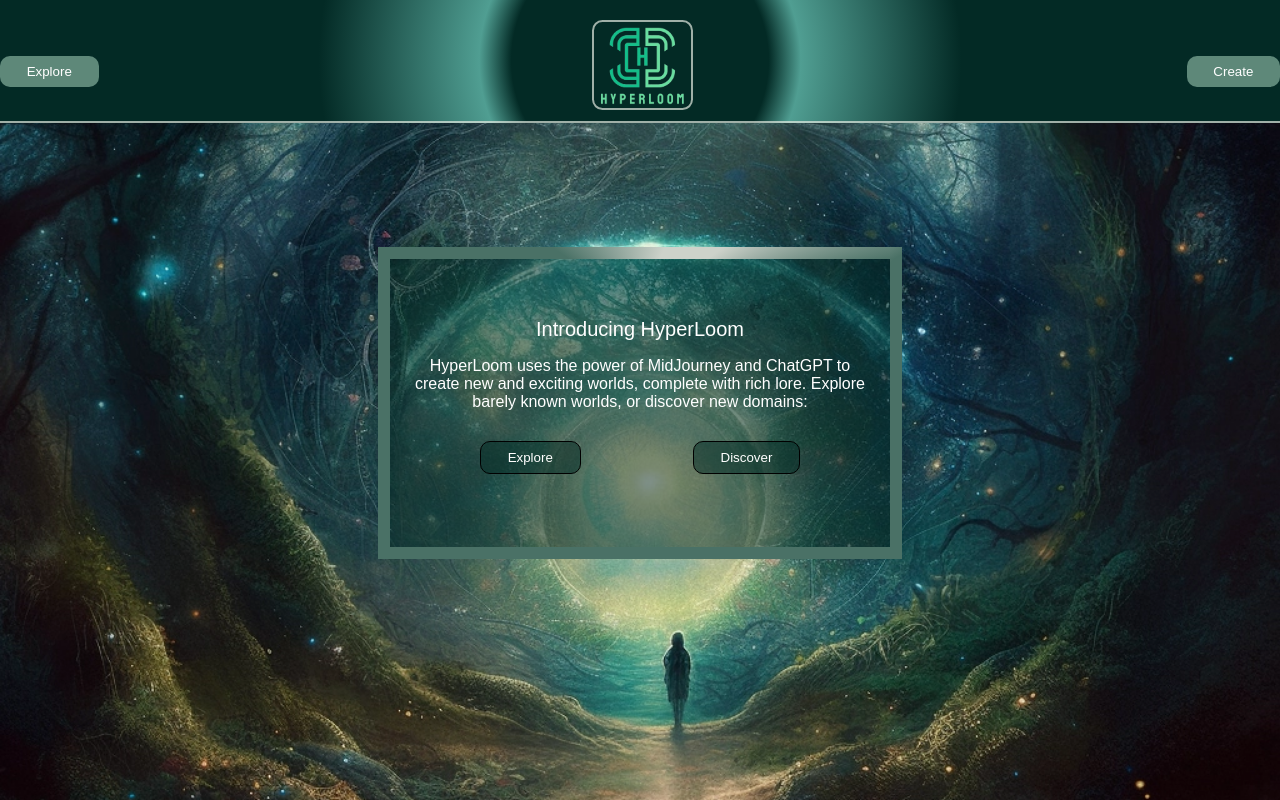
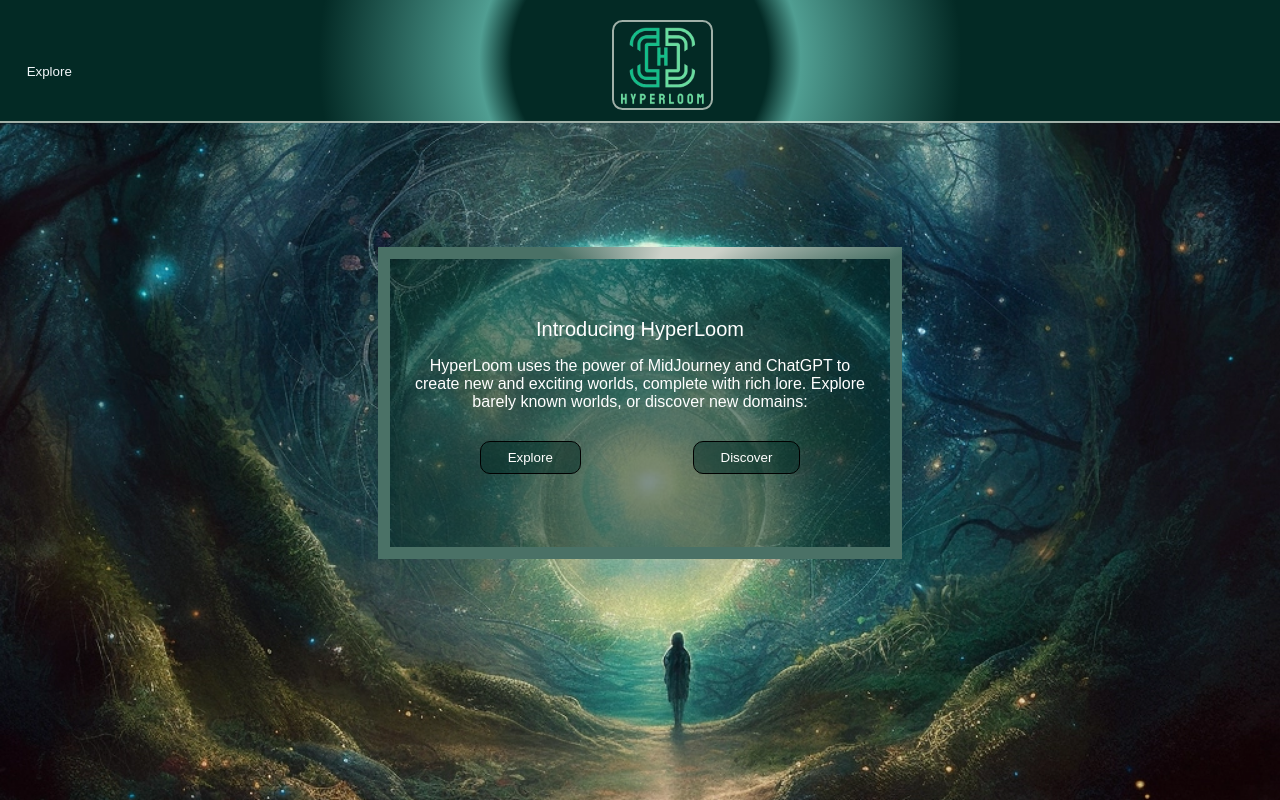
Before and after one commit to The-Never-Ending-Story/front-end, a React (Create React App) app: page / in a window 1280 px wide. Built offline with nearby package versions, Linux system fonts and the light colour scheme; no server answers.

Commit message:
almost ready to merge, but buttons need a bit more

```diff
--- a/src/Components/Header/Header.css
+++ b/src/Components/Header/Header.css
@@ -22,11 +22,11 @@
 }
 
 .header-button {
+  background: none;
     padding: 0.6em 2em;
     outline: none;
     border: none;
-    background: rgba(185, 229, 205, 0.5);
-    color:white;
+    color:#f1f6f9;
     cursor: pointer;
     border-radius: 10px;
     user-select: none;
@@ -35,43 +35,48 @@
     font-family: 'DYLOVASTUFF', sans-serif;
 }
 
+.header-container:hover {
+  animation: close-in ease-in-out .55s;
+}
 
-.header-container:hover {
-  animation: close-in ease 1s;
+.header-button:hover {
+  background: rgba(185, 229, 205, 0.5);
 }
 
 @keyframes close-in {
   0% {
-    background: radial-gradient(circle, rgba(42,51,52,) 30%, rgb(80, 158, 146) 37%, rgba(42,51,52,) 44%);
+    background: radial-gradient(
+      circle,rgb(3, 42, 37) 20%,rgb(80, 158, 146) 25%,rgb(3, 42, 37) 50%);
   }
   10% {
-    background: radial-gradient(circle, rgba(42,51,52,) 27%, rgb(80, 158, 146) 34%, rgba(42,51,52,) 46%)
+    background: radial-gradient(circle, rgba(3,42,37,) 20%, rgb(80, 158, 146) 26%, rgba(3,42,57,) 50%)
   }
   20% {
-    background: radial-gradient(circle, rgba(42,51,52,) 25%, rgb(80, 158, 146) 31%,rgba(42,51,52,) 48%)
+    background: radial-gradient(circle, rgba(3,42,37,) 20%, rgb(80, 158, 146) 27%,rgba(3,42,57,) 50%)
   }
   30% {
-    background: radial-gradient(circle, rgba(42,51,52,) 23%, rgb(80, 158, 146) 28%, rgb(3, 42, 37) 49%)
+    background: radial-gradient(circle, rgba(3,42,37,) 20%, rgb(80, 158, 146) 28%, rgb(3, 42, 37) 50%)
   }
   40% {
-    background: radial-gradient(circle, rgb(3, 42, 37) 20%, rgb(80, 158, 146) 25%, rgb(3, 42, 37) 50%)
+    background: radial-gradient(circle, rgb(3, 42, 37) 20%, rgb(80, 158, 146) 29%, rgb(3, 42, 37) 50%)
   }
   50% {
-    background: radial-gradient(circle, rgb(3, 42, 37) 17%, rgb(80, 158, 146) 23%,  rgb(3, 42, 37) 50%)
+    background: radial-gradient(circle, rgb(3, 42, 37) 20%, rgb(80, 158, 146) 30%,  rgb(3, 42, 37) 50%)
   }
   60% {
-    background: radial-gradient(circle, rgb(3, 42, 37) 20%, rgb(80, 158, 146) 25%, rgb(3, 42, 37) 50%)
+    background: radial-gradient(circle, rgb(3, 42, 37) 20%, rgb(80, 158, 146) 29%, rgb(3, 42, 37) 50%)
   }
   70% {
-    background: radial-gradient(circle, rgb(3, 42, 37) 23%, rgb(80, 158, 146) 28%, rgb(3, 42, 37) 49%)
+    background: radial-gradient(circle, rgb(3, 42, 37) 20%, rgb(80, 158, 146) 28%, rgb(3, 42, 37) 50%)
   }
   80% {
-    background: radial-gradient(circle, rgb(3, 42, 37) 25%, rgb(80, 158, 146) 31%, rgb(3, 42, 37) 48%)
+    background: radial-gradient(circle, rgb(3, 42, 37) 20%, rgb(80, 158, 146) 27%, rgb(3, 42, 37) 50%)
   }
   90% {
-    background: radial-gradient(circle, rgb(3, 42, 37) 27%, rgb(80, 158, 146) 33%, rgb(3, 42, 37) 46%)
+    background: radial-gradient(circle, rgb(3, 42, 37) 20%, rgb(80, 158, 146) 26%, rgb(3, 42, 37) 50%)
   }
   100% {
-    background: radial-gradient(circle, rgb(3, 42, 37) 30%, rgb(80, 158, 146) 37%, rgb(3, 42, 37) 44%)
+    background: radial-gradient(
+      circle,rgb(3, 42, 37) 20%,rgb(80, 158, 146) 25%,rgb(3, 42, 37) 50%);
   }
 }
--- a/src/Components/Header/Header.js
+++ b/src/Components/Header/Header.js
@@ -1,12 +1,11 @@
 import React from "react";
-import { Link } from 'react-router-dom'
+import { Link, useParams } from 'react-router-dom'
 import logo from '../../assets/hl_logo.png'
-import single from '../../assets/single.png'
-import saved from '../../assets/saved.png'
 import './Header.css'
 
 export const Header = () => {
-
+const {id} = useParams()
+console.log(id)
   return (
     <nav className='header-container'>
       <Link to='/worlds'>
@@ -15,8 +14,8 @@
       <Link to='/'>
         <img className ='header-logo'src={logo} alt='hyper loom'/>
       </Link>
-      <Link to='/world/2'>
-          <button className="header-button">Create</button>
+      <Link to={`/world/`}>
+          <button className="header-button"></button>
       </Link>
     </nav>
   )
--- a/src/Components/WelcomePage/WelcomePage.js
+++ b/src/Components/WelcomePage/WelcomePage.js
@@ -1,4 +1,4 @@
-import React, {useEffect} from "react";
+import React from "react";
 import { Link, useHistory } from 'react-router-dom'
 import { getRandomWorldData } from "../../apiCalls";
 import { useSelector, useDispatch } from 'react-redux';
@@ -15,16 +15,11 @@
     .then(data=> {
       const addOne = [...displayedWorlds, data]
       dispatch(getDiscoveredWorlds(addOne))
-      // console.log(data.id)
       history.push(`/world/${data.id}`)
     }).catch((error)=>{
       console.log('This line replaced by error handling')
     })
   }
-
-  useEffect(()=> {
-    console.log('useEffect:', displayedWorlds)
-  }, [displayedWorlds])
 
   return (
     <main className="welcome-page">
```
